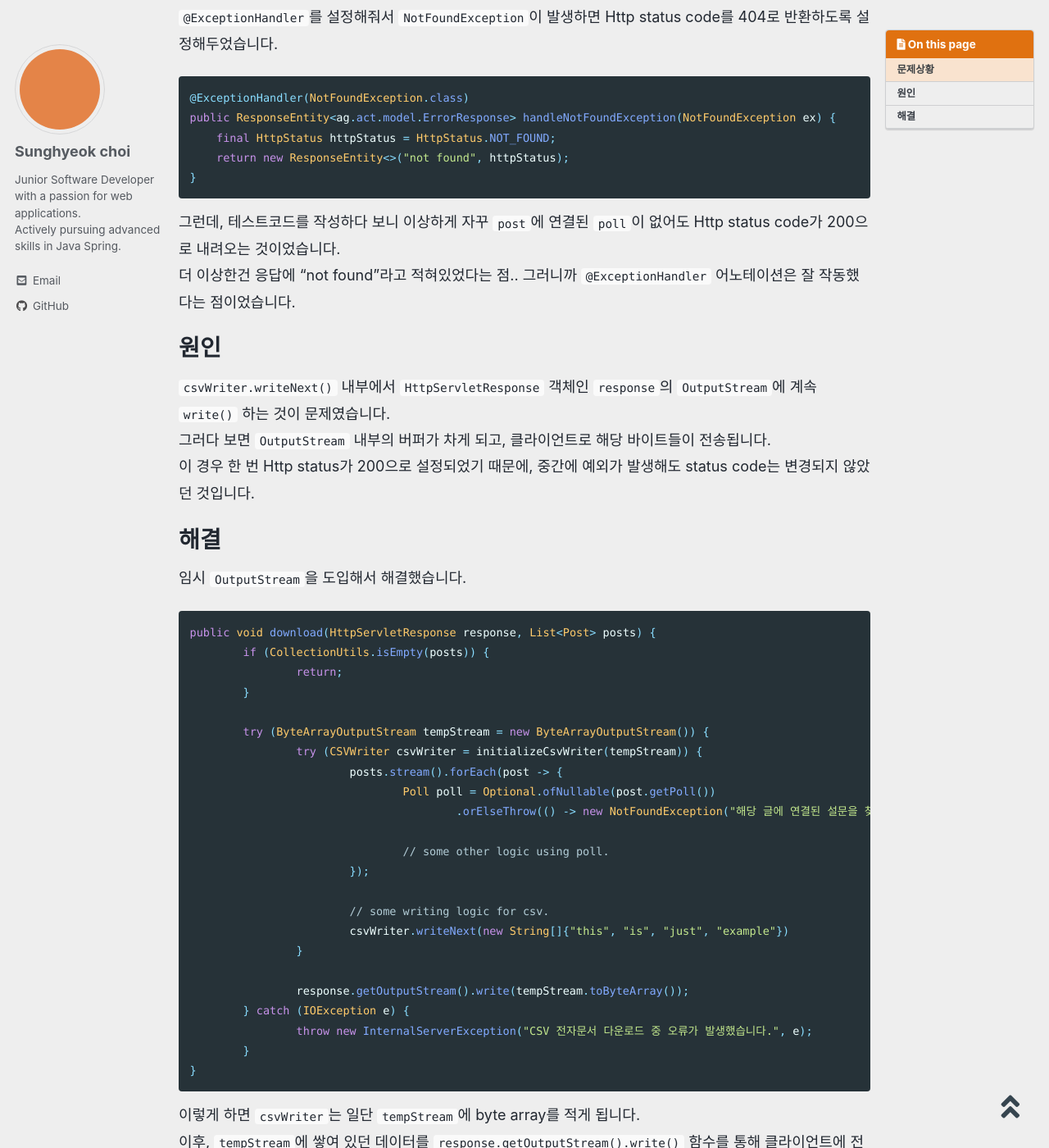
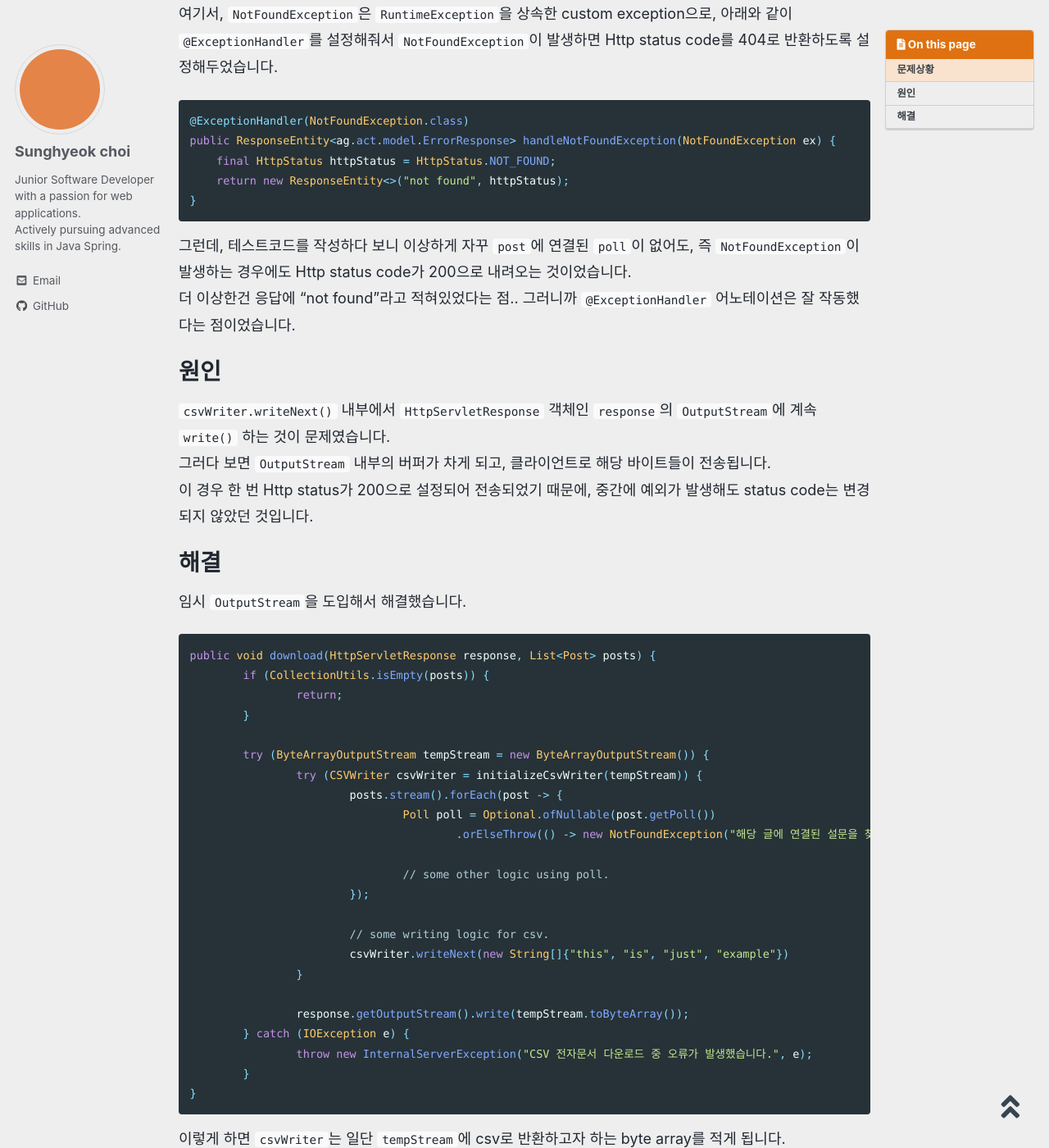
Before and after one commit to shyeokchoi/shyeokchoi.github.io, a Jekyll site: the page built from _posts/Spring/2024-01-15-http-status-not-changed-by-flushing-outputstream.md, in a window 1280 px wide and 1400 px high, scrolled down 704 px. Shown: the whole window at 82% size. Built offline with Jekyll 4.4.1, drawn with Linux system fonts in a browser that asks for light colours; cached includes are drawn as plain includes; comment, search, counter and statistics services are not loaded; some of the changed text lies outside the part shown.

Commit message:
update title of 24-01-15 post

````diff
--- a/_posts/Spring/2024-01-15-http-status-not-changed-by-flushing-outputstream.md
+++ b/_posts/Spring/2024-01-15-http-status-not-changed-by-flushing-outputstream.md
@@ -1,5 +1,5 @@
 ---
-title: "[Spring] HTTP response status code가 의도와 다르게 내려갈 때"
+title: "[Spring] HttpServletResponse의 버퍼 flush로 인한 HTTP 상태 코드 오류"
 
 categories:
   - Spring
@@ -45,14 +45,14 @@ public ResponseEntity<ag.act.model.ErrorResponse> handleNotFoundException(NotFou
 }
 ```
 
-그런데, 테스트코드를 작성하다 보니 이상하게 자꾸 `post`에 연결된 `poll`이 없어도 Http status code가 200으로 내려오는 것이었습니다.
+그런데, 테스트코드를 작성하다 보니 이상하게 자꾸 `post`에 연결된 `poll`이 없어도, 즉 `NotFoundException`이 발생하는 경우에도 Http status code가 200으로 내려오는 것이었습니다.
 더 이상한건 응답에 "not found"라고 적혀있었다는 점.. 그러니까 `@ExceptionHandler` 어노테이션은 잘 작동했다는 점이었습니다.
 
 # 원인
 
 `csvWriter.writeNext()` 내부에서 `HttpServletResponse` 객체인 `response`의 `OutputStream`에 계속 `write()` 하는 것이 문제였습니다.
 그러다 보면 `OutputStream` 내부의 버퍼가 차게 되고, 클라이언트로 해당 바이트들이 전송됩니다.
-이 경우 한 번 Http status가 200으로 설정되었기 때문에, 중간에 예외가 발생해도 status code는 변경되지 않았던 것입니다.
+이 경우 한 번 Http status가 200으로 설정되어 전송되었기 때문에, 중간에 예외가 발생해도 status code는 변경되지 않았던 것입니다.
 
 # 해결
 
@@ -84,6 +84,6 @@ public void download(HttpServletResponse response, List<Post> posts) {
 }
 ```
 
-이렇게 하면 `csvWriter`는 일단 `tempStream`에 byte array를 적게 됩니다.
+이렇게 하면 `csvWriter`는 일단 `tempStream`에 csv로 반환하고자 하는 byte array를 적게 됩니다.
 이후, `tempStream`에 쌓여 있던 데이터를 `response.getOutputStream().write()` 함수를 통해 클라이언트에 전달합니다.
 그러면 모든 작업이 끝나고 `response.getOutputStream().write()` 함수가 호출되기 전에 예외가 발생하면 의도했던대로 Http status code가 `@ExceptionHandler`에 의해 설정됩니다.
````
